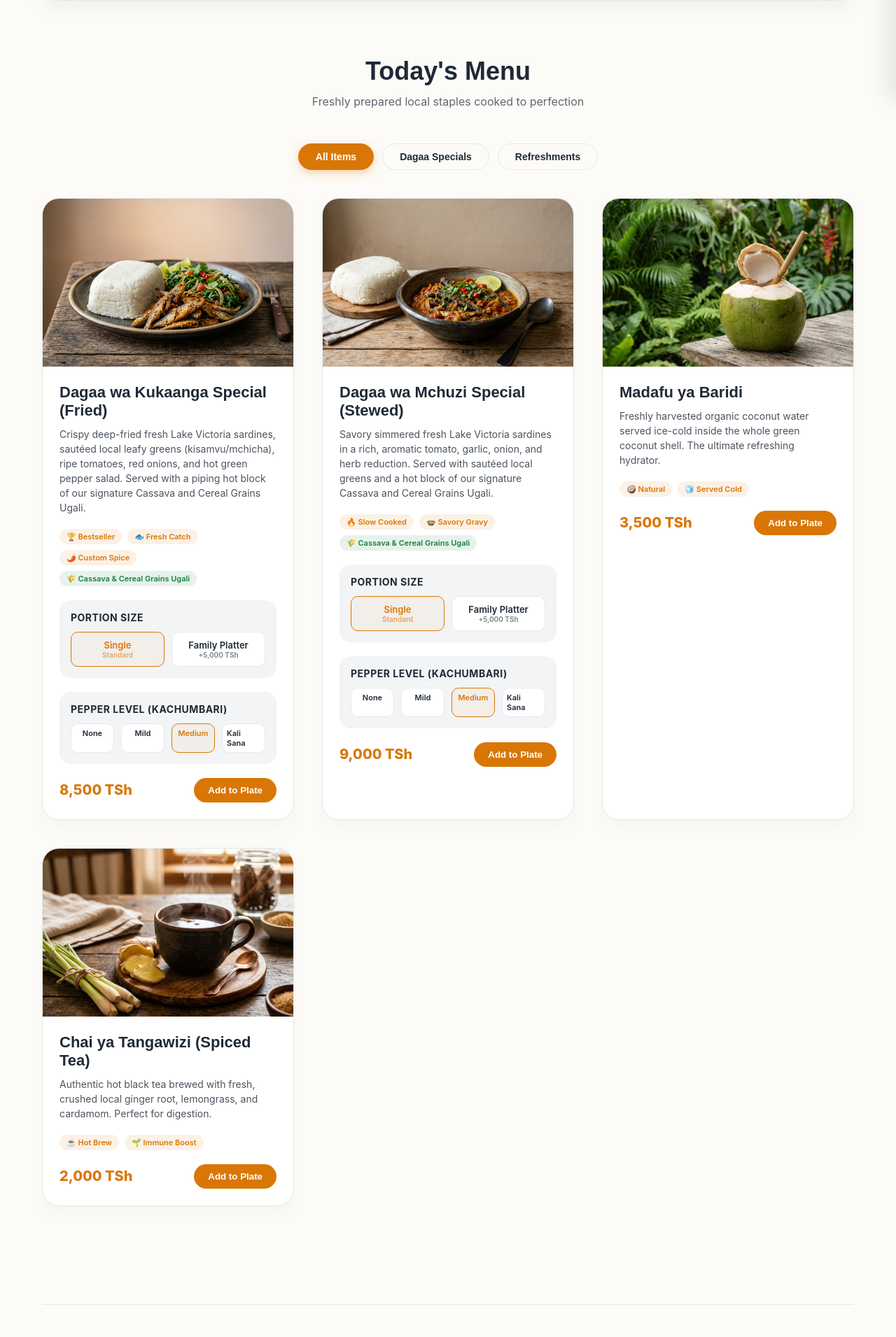
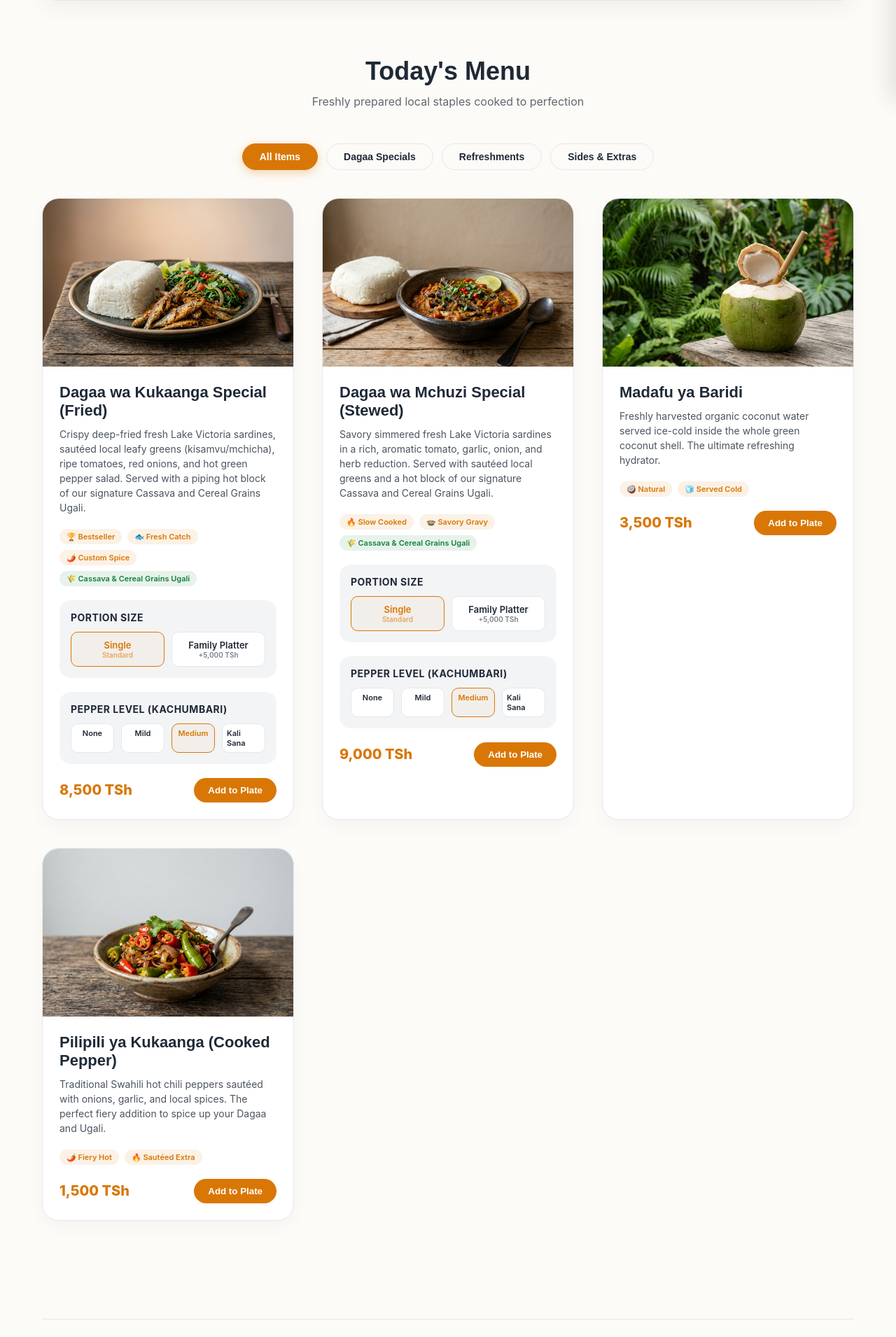
Before and after one commit to rolandlazaro16/ugalipoint, a Next.js app: page / in a window 1280 px wide. Shown: the part 657-2568 px from the top of the page at 70% size. Built offline with nearby package versions, Linux system fonts and the light colour scheme.

Commit message:
Refactor: replace spiced tea with local sautéed cooked pepper (Pilipili ya Kukaanga) and clean AI image

```diff
--- a/src/app/page.tsx
+++ b/src/app/page.tsx
@@ -19,7 +19,7 @@ interface MenuItem {
   title: string;
   description: string;
   basePrice: number;
-  category: "dagaa" | "drinks";
+  category: "dagaa" | "drinks" | "sides";
   badges: string[];
   hasUgali: boolean;
   hasPepper: boolean;
@@ -69,15 +69,15 @@ const MENU_ITEMS: MenuItem[] = [
     image: "/madafu.jpg"
   },
   {
-    id: "chai-tangawizi",
-    title: "Chai ya Tangawizi (Spiced Tea)",
-    description: "Authentic hot black tea brewed with fresh, crushed local ginger root, lemongrass, and cardamom. Perfect for digestion.",
-    basePrice: 2000,
-    category: "drinks",
-    badges: ["☕ Hot Brew", "🌱 Immune Boost"],
+    id: "pilipili-kukaanga",
+    title: "Pilipili ya Kukaanga (Cooked Pepper)",
+    description: "Traditional Swahili hot chili peppers sautéed with onions, garlic, and local spices. The perfect fiery addition to spice up your Dagaa and Ugali.",
+    basePrice: 1500,
+    category: "sides",
+    badges: ["🌶️ Fiery Hot", "🔥 Sautéed Extra"],
     hasUgali: false,
     hasPepper: false,
-    image: "/chai_tangawizi.jpg"
+    image: "/pilipili_kukaanga.jpg"
   }
 ];
 
@@ -107,7 +107,7 @@ const INITIAL_REVIEWS: Review[] = [
 
 export default function Home() {
   // Category Filter
-  const [category, setCategory] = useState<"all" | "dagaa" | "drinks">("all");
+  const [category, setCategory] = useState<"all" | "dagaa" | "drinks" | "sides">("all");
 
   // Customization States (keyed by Item ID)
   const [portions, setPortions] = useState<Record<string, string>>({
@@ -424,13 +424,13 @@ export default function Home() {
 
           {/* Menu Categories */}
           <div className="category-filters">
-            {(["all", "dagaa", "drinks"] as const).map((cat) => (
+            {(["all", "dagaa", "drinks", "sides"] as const).map((cat) => (
               <button
                 key={cat}
                 className={`filter-btn ${category === cat ? "active" : ""}`}
                 onClick={() => setCategory(cat)}
               >
-                {cat === "all" ? "All Items" : cat === "dagaa" ? "Dagaa Specials" : "Refreshments"}
+                {cat === "all" ? "All Items" : cat === "dagaa" ? "Dagaa Specials" : cat === "drinks" ? "Refreshments" : "Sides & Extras"}
               </button>
             ))}
           </div>
```
Also changed, not shown: public/pilipili_kukaanga.jpg (added).
